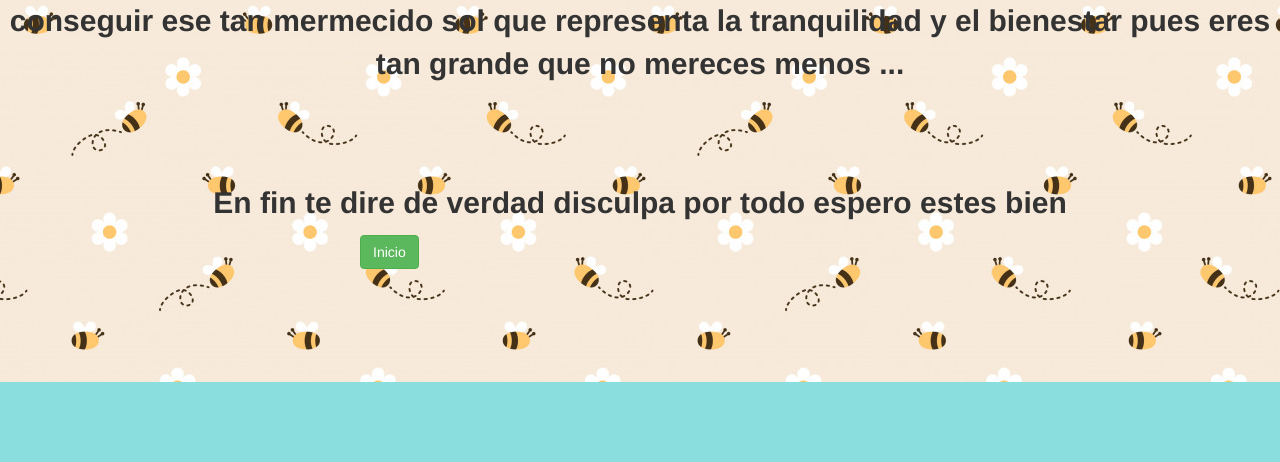
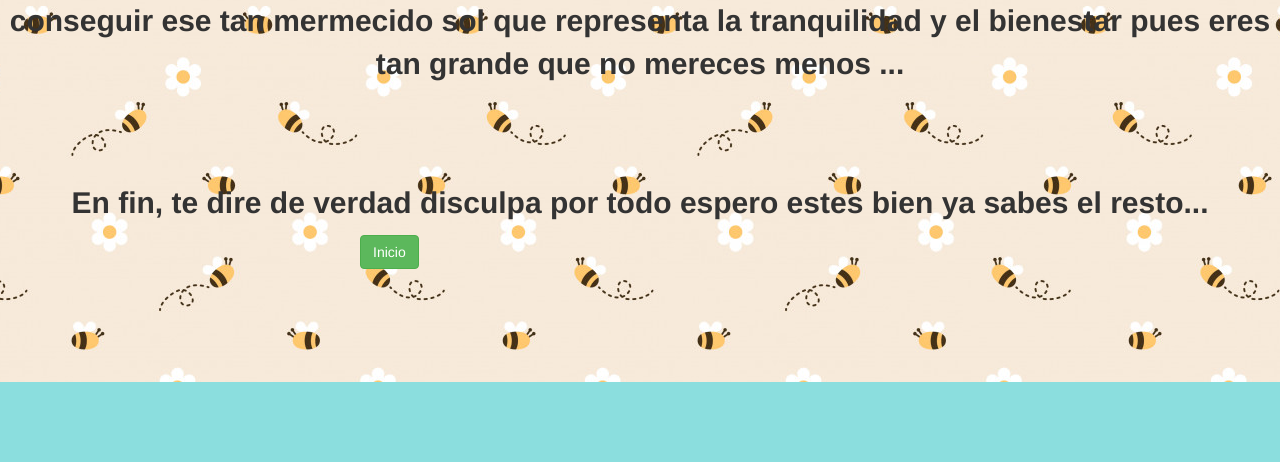
Before and after one commit to Axel164ful/Ejemplo, a Django app: page /pedir3 in a window 1280 px wide. Shown: the part 658-1120 px from the top of the page. Run offline with Django 3.2, Linux system fonts and the light colour scheme; some libraries are stand-ins or nearby versions.

Commit message:
Update peticion3.html

```diff
--- a/peticion/templates/peticion/peticion3.html
+++ b/peticion/templates/peticion/peticion3.html
@@ -28,7 +28,7 @@
 					tu solo nombre evoca mejores dias, solo espero tan radiante flor logre conseguir ese tan
 						mermecido sol que representa la tranquilidad y el bienestar pues eres tan grande que no mereces
 				menos ... </p>
-				<p class="text-center" id="texto2">En fin te dire de verdad disculpa por todo espero estes bien</p>
+				<p class="text-center" id="texto2">En fin, te dire de verdad disculpa por todo espero estes bien ya sabes el resto...</p>
 
 				<a href="{%url 'peticion:pedir'%}" class="btn btn-success" id="button">Inicio</a>
 
```
